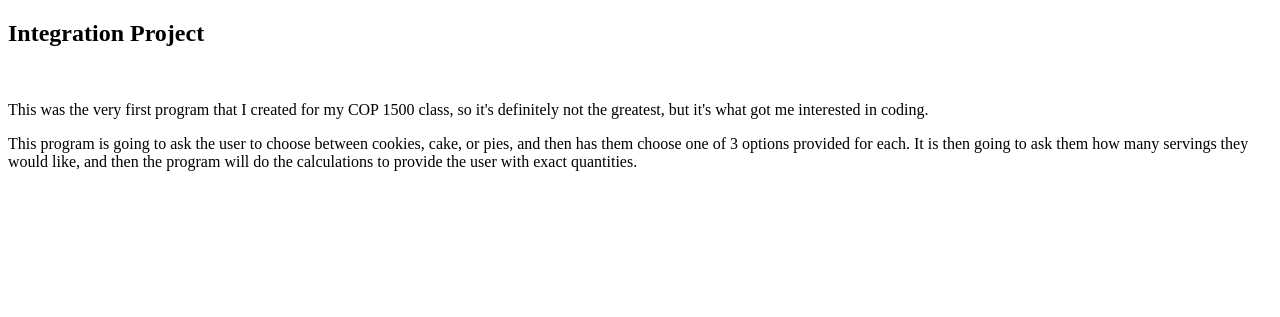
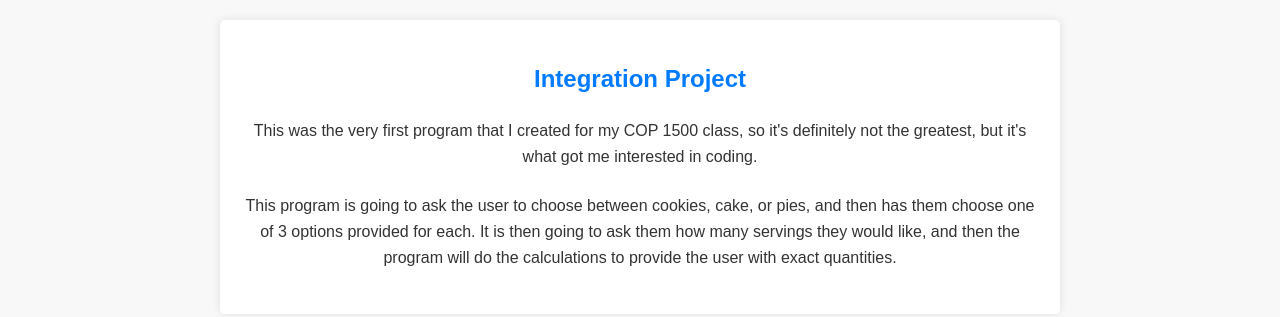
Before and after one commit to gymayo/Integration_Project, a plain HTML site: page index.html in a window 1280 px wide. Drawn offline with Linux system fonts and the light colour scheme.

Commit message:
Update index.html

```diff
--- a/index.html
+++ b/index.html
@@ -2,15 +2,45 @@
 <html lang="en">
 <head>
     <meta charset="UTF-8">
-    <!--so doesn't look weird on mobile-->
-    <meta name="viewport" content="width=device-width, initial scale=1.0">
+    <meta name="viewport" content="width=device-width, initial-scale=1.0">
     <title>Integration Project!</title>
+    <style>
+        body {
+            font-family: 'Arial', sans-serif;
+            background-color: #f8f8f8;
+            color: #333;
+            margin: 0;
+            padding: 0;
+            line-height: 1.6;
+        }
+
+        main {
+            max-width: 800px;
+            margin: 20px auto;
+            padding: 20px;
+            background-color: #fff;
+            box-shadow: 0 0 10px rgba(0, 0, 0, 0.1);
+            border-radius: 5px;
+        }
+
+        section {
+            text-align: center;
+        }
+
+        h1 {
+            color: #007BFF;
+        }
+
+        p {
+            margin-bottom: 1.5em;
+        }
+    </style>
 </head>
 
 <body>
     <main>
         <section>
-            <h1>Integration Project</h1> <br>
+            <h1>Integration Project</h1>
             <p>This was the very first program that I created for my COP 1500 class, so it's definitely not the greatest, but it's what got me interested in coding.</p>
             <p>This program is going to ask the user to choose between cookies, cake, or pies, and then has them choose one of 3 options provided for each. It is then going to ask them how many servings they would like, and then the program will do the calculations to provide the user with exact quantities.</p>
         </section>
```
